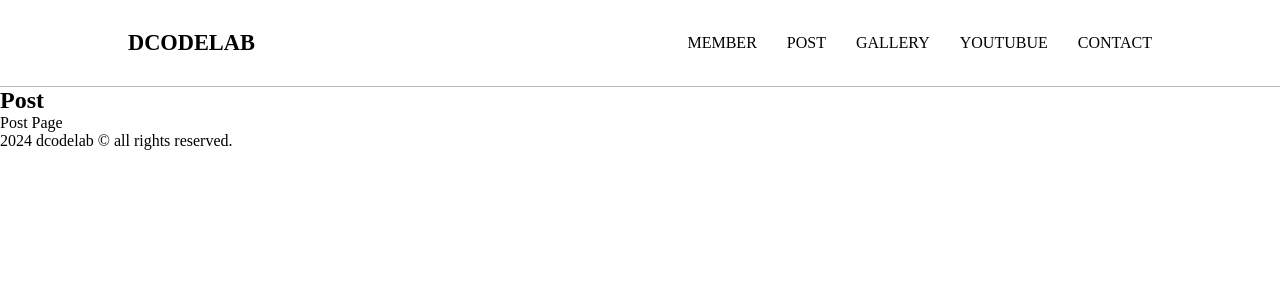
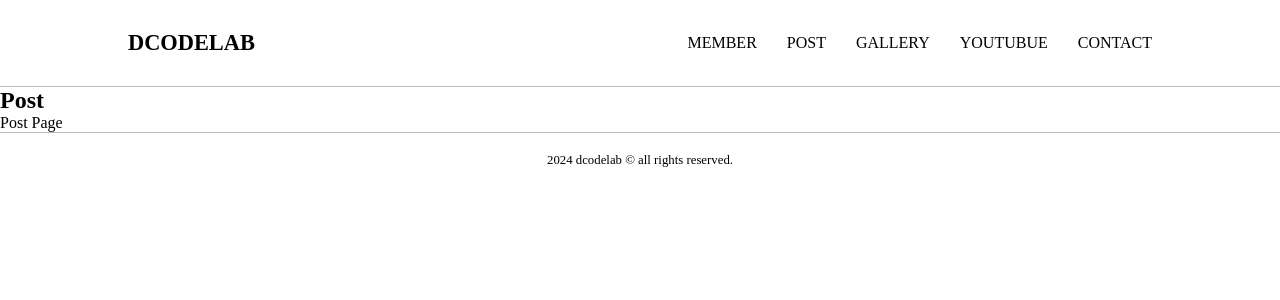
Before and after one commit to universe119/reactBasicTest, a React (Vite) app: page /post in a window 1280 px wide. Shown: the top 300 px of the page. Built offline with nearby package versions, Linux system fonts and the light colour scheme.

Commit message:
footer 스타일링

```diff
--- a/src/components/Footer.jsx
+++ b/src/components/Footer.jsx
@@ -1,6 +1,6 @@
 export default function Footer() {
 	return (
-		<footer className='footer'>
+		<footer>
 			<p>2024 dcodelab &copy; all rights reserved.</p>
 		</footer>
 	);
--- a/src/styles/common/_footer.scss
+++ b/src/styles/common/_footer.scss
@@ -0,0 +1,8 @@
+footer {
+	width: 100%;
+	padding: 20px 10vw;
+	border-top: 1px solid #bbb;
+	display: flex;
+	justify-content: center;
+	font-size: 0.8rem;
+}
```
